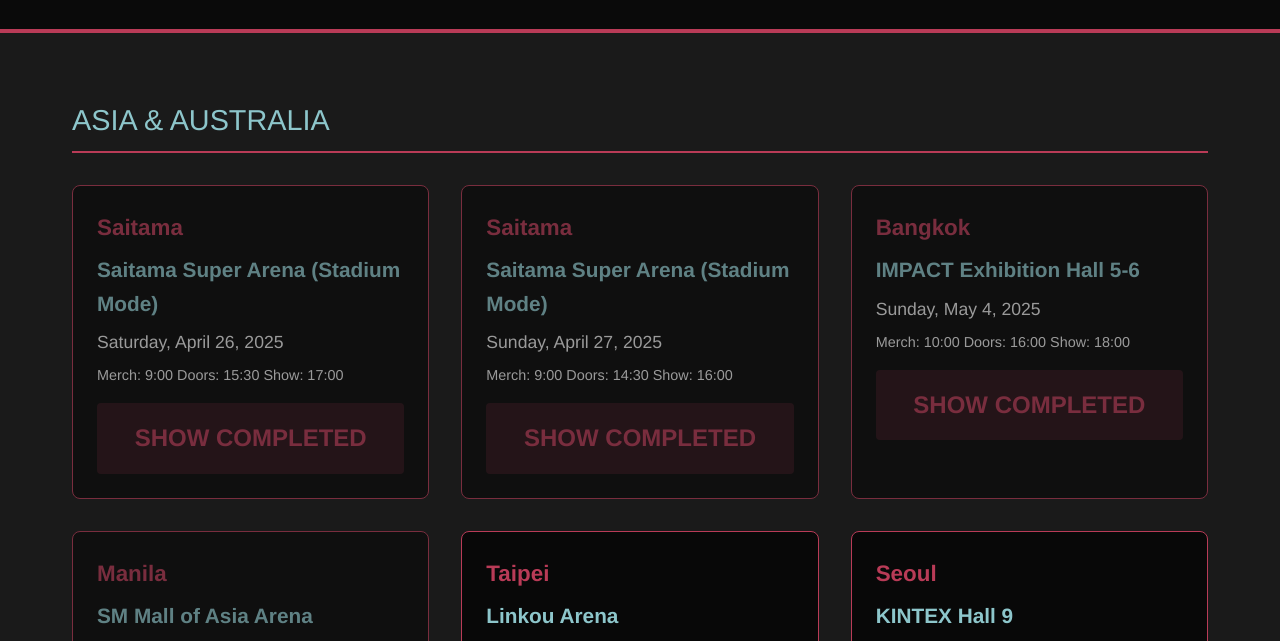
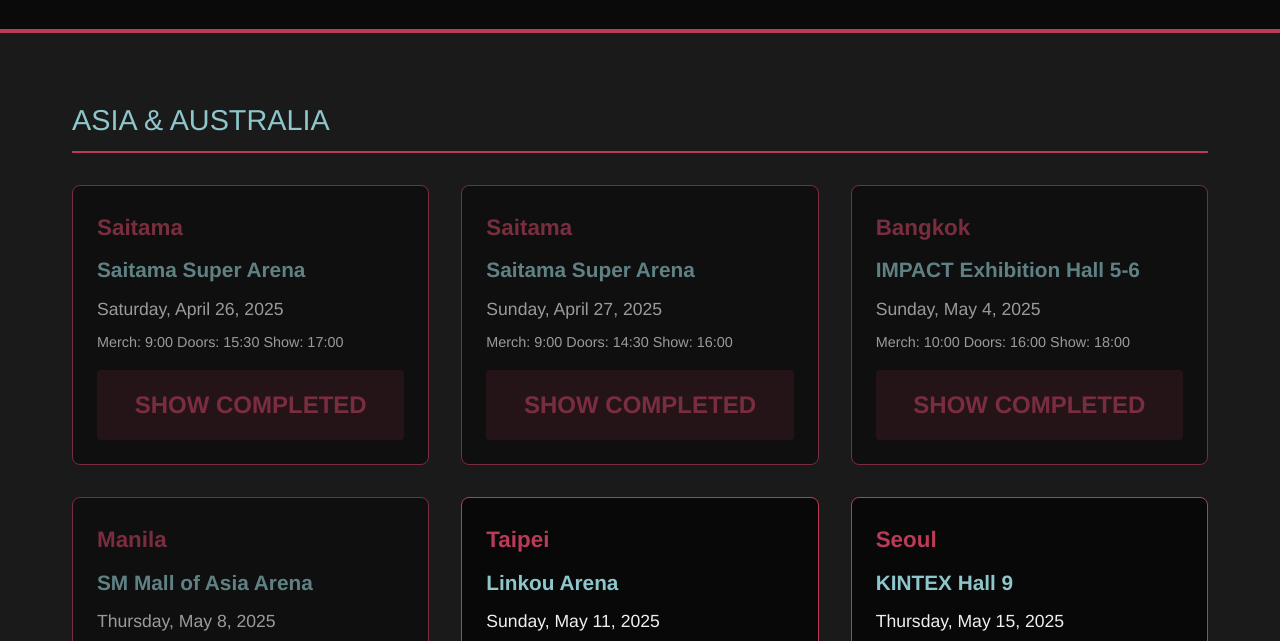
Before and after one commit to tansonito/tansonito.github.io, a plain HTML site: page index.html in a window 1280 px wide. Shown: the part 143-784 px from the top of the page. Drawn offline with Linux system fonts and the light colour scheme.

Commit message:
Update index.html

```diff
--- a/index.html
+++ b/index.html
@@ -197,7 +197,7 @@
             asiaAustralia: [
                 {
                     city: "Saitama",
-                    venue: "Saitama Super Arena (Stadium Mode)",
+                    venue: "Saitama Super Arena",
                     date: "2025-04-26T17:00:00+09:00",
                     merch: "9:00",
                     doors: "15:30",
@@ -206,7 +206,7 @@
                 },
                 {
                     city: "Saitama",
-                    venue: "Saitama Super Arena (Stadium Mode)",
+                    venue: "Saitama Super Arena",
                     date: "2025-04-27T16:00:00+09:00",
                     merch: "9:00",
                     doors: "14:30",
```
